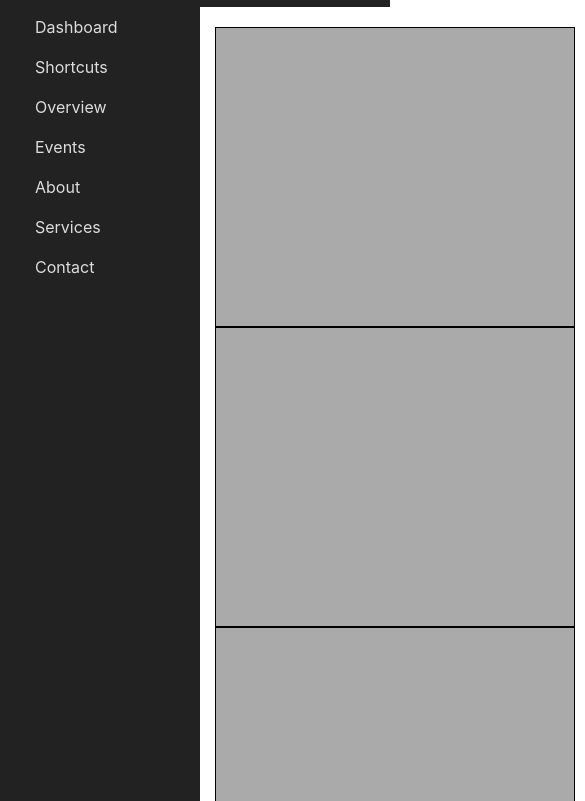
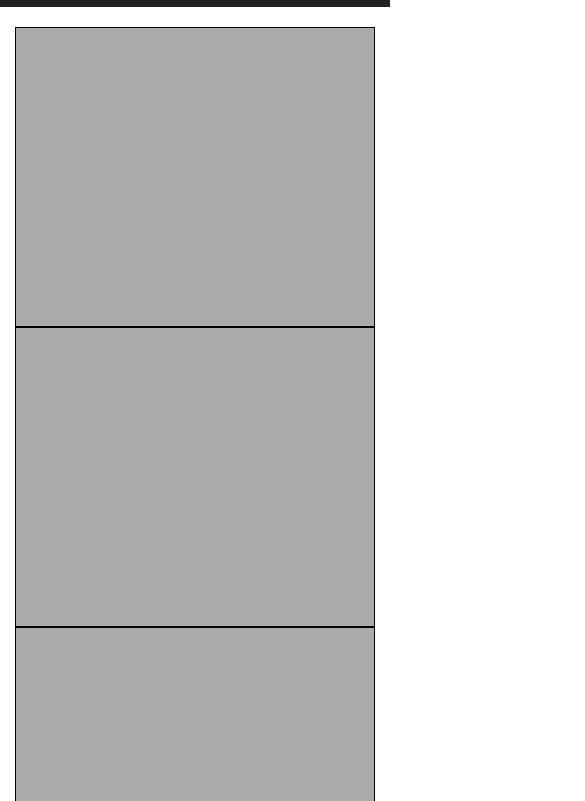
Before and after one commit to RogerTheJolly/MealPrepStation, a website: page index.html in a window 390 px wide. Shown: the part 43-844 px from the top of the page, 585 px wide, since content can reach past the window. Drawn offline with Linux system fonts and the light colour scheme.

Commit message:
Removed logs. Set sidebar default on load

```diff
--- a/index.html
+++ b/index.html
@@ -119,12 +119,18 @@
         $("#wrapper").toggleClass("toggled");
     });
 
-	var windowsize = $(window).width();
+	var windowsize = $(window).width() + 17;
+
+	  if (windowsize < 768) {
+		$("#wrapper").removeClass("toggled");
+	  }
+	  else if(windowsize >= 768){
+	  $("#wrapper").addClass ("toggled");
+	  }
 
 	$(window).resize(function()
 	{
 	  windowsize = $(window).width() + 17;
-	  console.log(windowsize);
 	  if (windowsize < 768) {
 		$("#wrapper").removeClass("toggled");
 	  }
```
